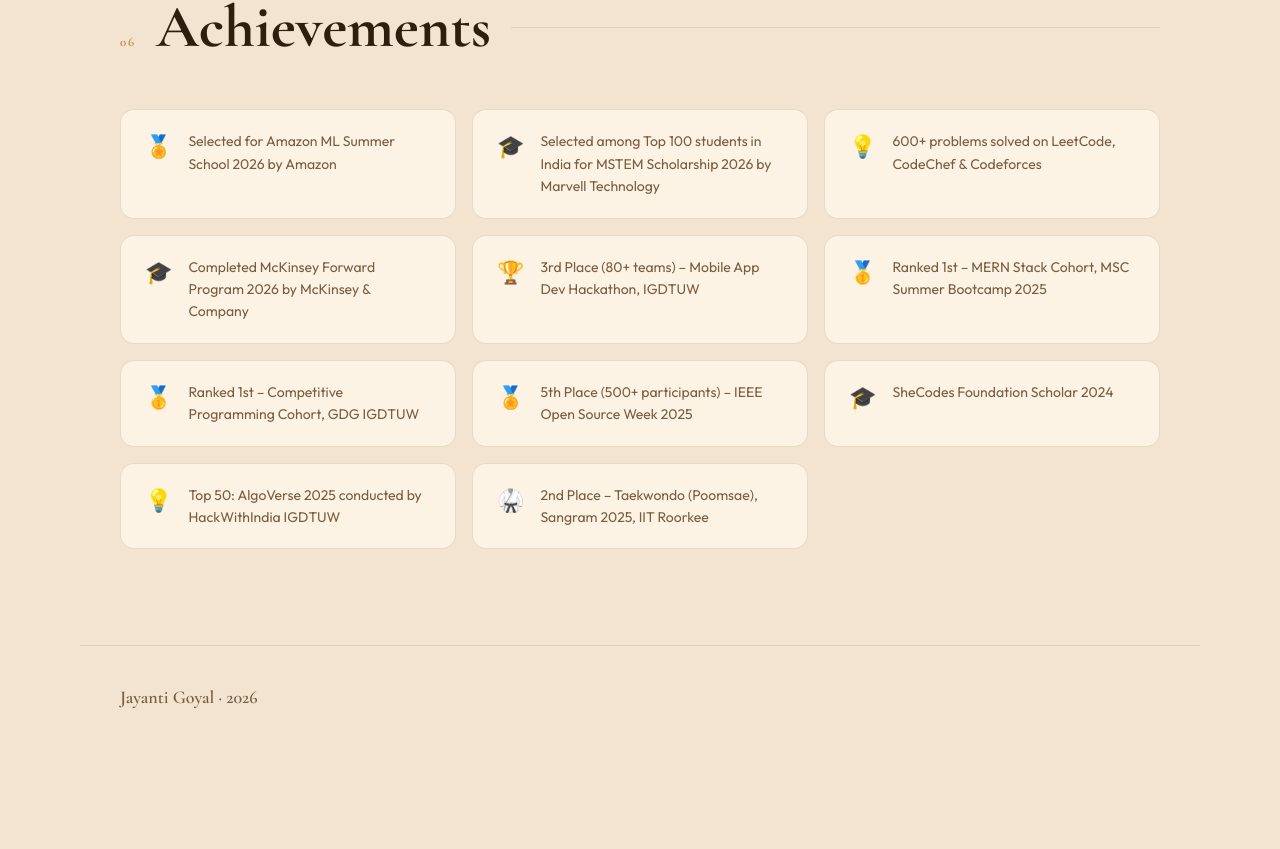
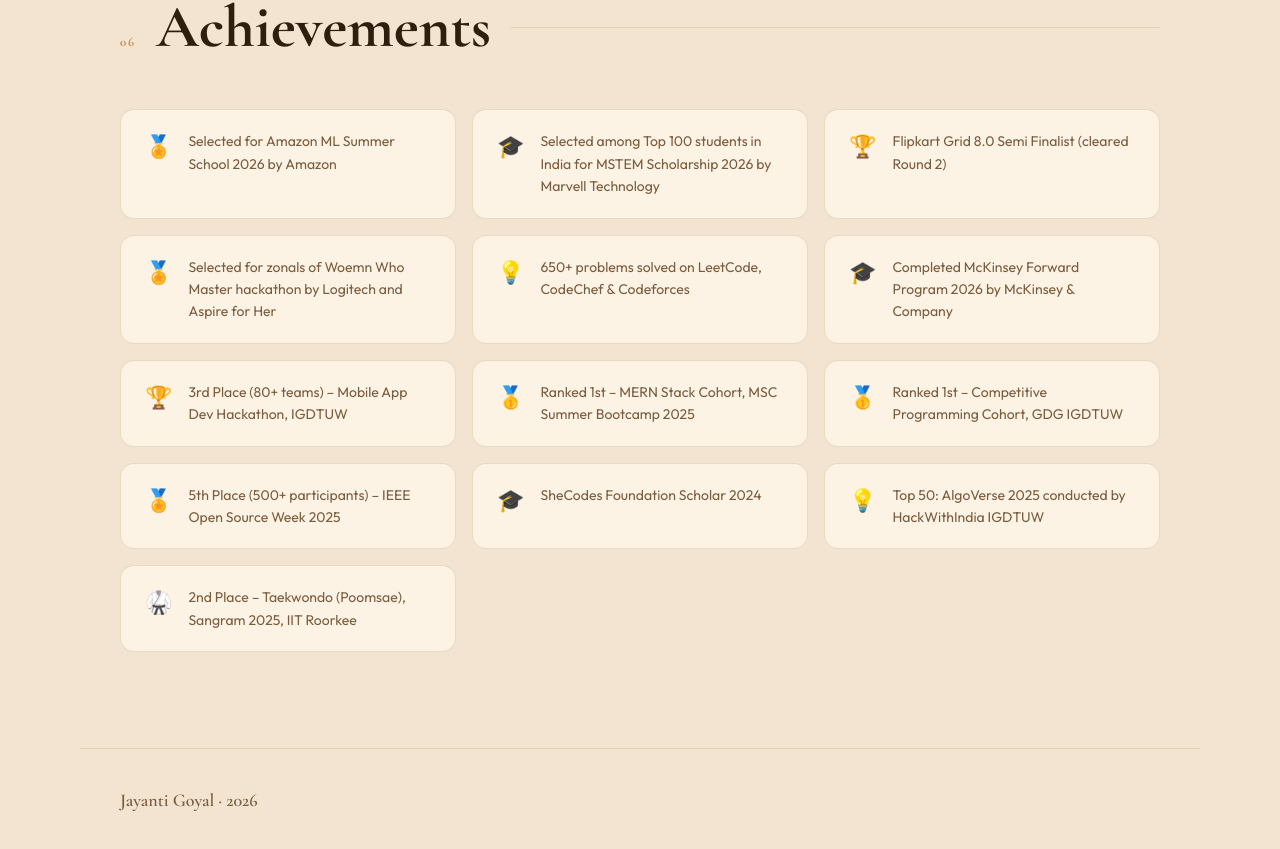
Before and after one commit to jayantigoyal1/portfolio, a React (Vite) app: page / in a window 1280 px wide. Shown: the part 5214-6063 px from the top of the page. Before the commit the page ends 5962 px from the top, so only its background shows below. Built offline with nearby package versions, Linux system fonts and the light colour scheme.

Commit message:
Update achievements list in App.jsx

```diff
--- a/src/App.jsx
+++ b/src/App.jsx
@@ -93,7 +93,9 @@
   achievements: [
     { icon: "🏅", text: " Selected for Amazon ML Summer School 2026 by Amazon" },
     { icon: "🎓", text: "Selected among Top 100 students in India for MSTEM Scholarship 2026 by Marvell Technology" },
-    { icon: "💡", text: "600+ problems solved on LeetCode, CodeChef & Codeforces" },
+    { icon: "🏆", text: "Flipkart Grid 8.0 Semi Finalist (cleared Round 2)" },
+    { icon: "🏅", text: "Selected for zonals of Woemn Who Master hackathon by Logitech and Aspire for Her" },
+    { icon: "💡", text: "650+ problems solved on LeetCode, CodeChef & Codeforces" },
     { icon: "🎓", text: "Completed McKinsey Forward Program 2026 by McKinsey & Company" },
     { icon: "🏆", text: "3rd Place (80+ teams) – Mobile App Dev Hackathon, IGDTUW" },
     { icon: "🥇", text: "Ranked 1st – MERN Stack Cohort, MSC Summer Bootcamp 2025" },
```
